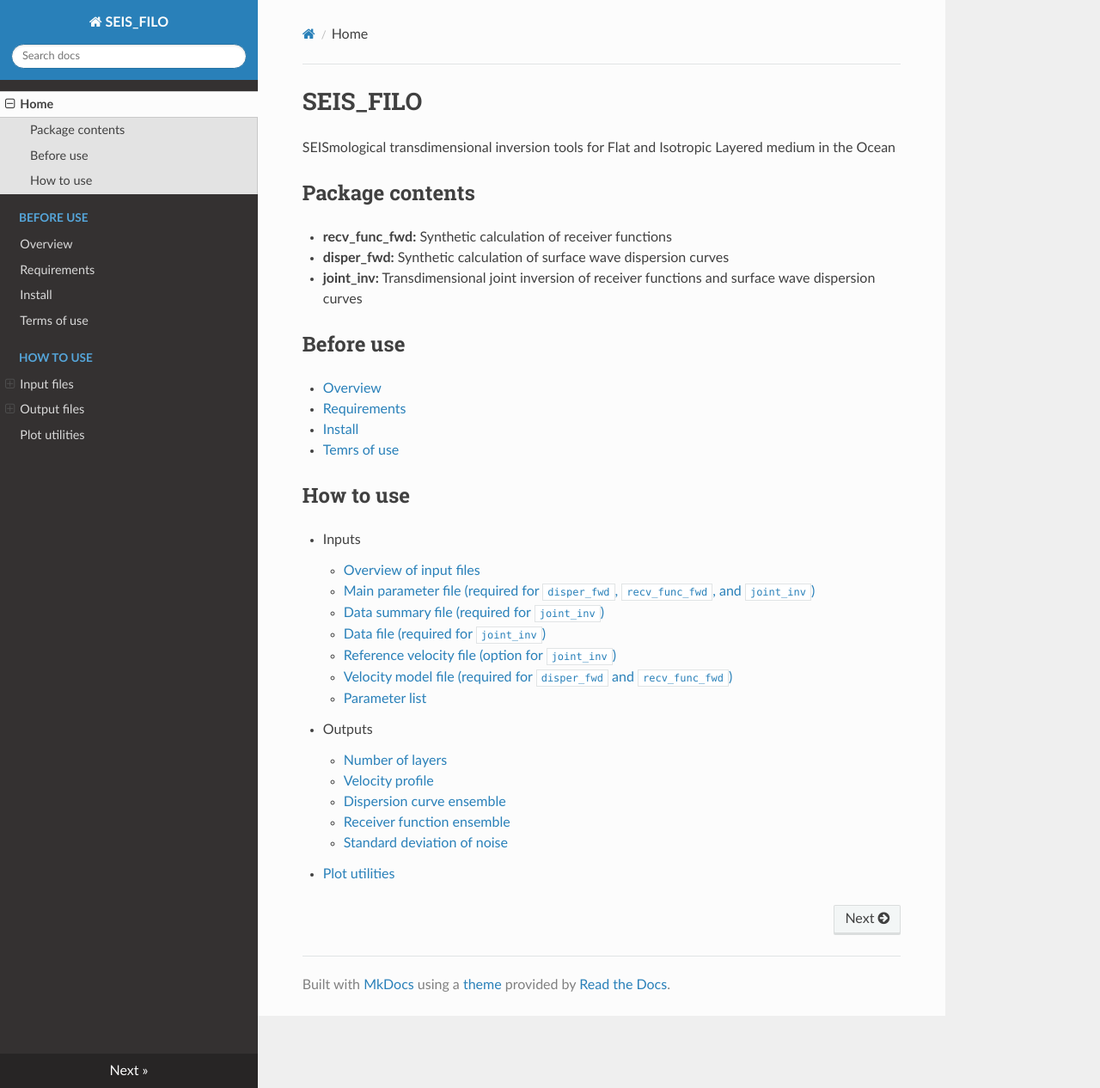
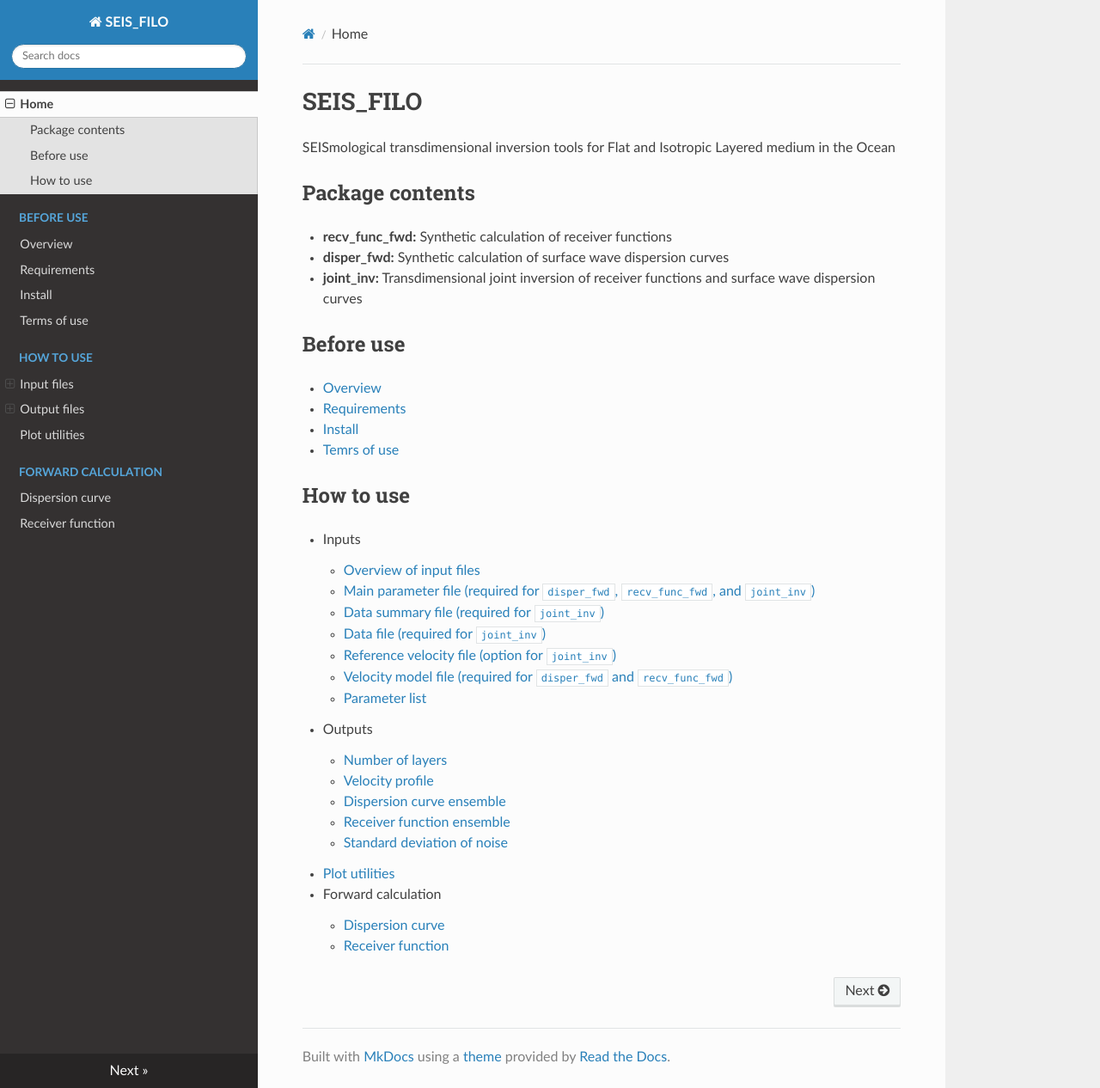
Before and after one commit to akuhara/SEIS_FILO, an MkDocs documentation site: the page built from docs/index.md, in a window 1280 px wide and 1266 px high. Shown: the whole window at 86% size. Built offline with MkDocs 1.6.1, drawn with Linux system fonts in a browser that asks for light colours; nearby versions of some CDN libraries.

```diff
--- a/docs/index.md
+++ b/docs/index.md
@@ -37,4 +37,9 @@
     * [Dispersion curve ensemble](dispersion_curve_ensemble.md)
     * [Receiver function ensemble](receiver_function_ensemble.md)
     * [Standard deviation of noise](standard_deviation_of_noise.md)
+
 * [Plot utilities](plot_utilities.md)
+
+* Forward calculation
+    * [Dispersion curve](dispersion_curve.md)
+    * [Receiver function](receiver_function.md)
--- a/mkdocs.yml
+++ b/mkdocs.yml
@@ -23,4 +23,7 @@
          - Receiver function ensemble: receiver_function_ensemble.md
          - Standard deviation of noise: standard_deviation_of_noise.md
        - Plot utilities: plot_utilities.md
+     - Forward calculation:
+       - Dispersion curve: dispersion_curve.md
+       - Receiver function: receiver_function.md
 theme: readthedocs
```
Also changed, not shown: docs/img/disper01.png (added), docs/img/inputs.png (added).
